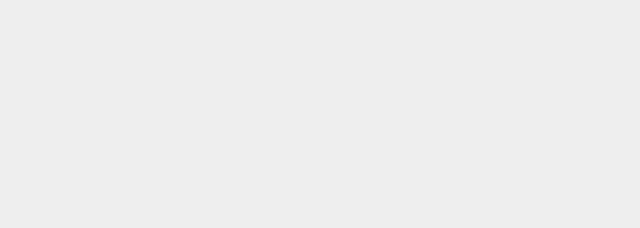
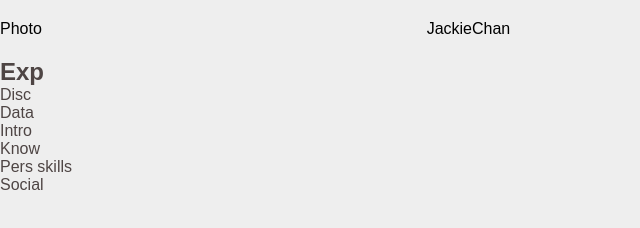
Before and after one commit to tetiana-zaichuk/homepage, a plain HTML site: page index.html in a window 1280 px wide. Shown: the whole page, without its empty margins (0-640 px from the left). Drawn offline with Linux system fonts and the light colour scheme.

Commit message:
Add basic layout

```diff
--- a/index.html
+++ b/index.html
@@ -9,6 +9,24 @@
     <link rel="stylesheet" type="text/css" href="style-sheets.css">
   </head>
   <body>
-
+        <header>
+          <p>Photo</p>
+          <p>JackieChan</p>
+        </header>
+        <main>
+            <article>
+                <h1>Exp</h1>
+                <p>Disc</p>
+            </article>
+            <aside class="leftside">
+                <p>Data</p>
+            </aside>
+            <aside class="rightside">
+              <div class="additional">Intro</div>
+              <div class="additional">Know</div>
+              <div class="additional">Pers skills</div>
+              <div class="additional">Social</div>
+            </aside>
+        </main>
   </body>
 </html>
```
